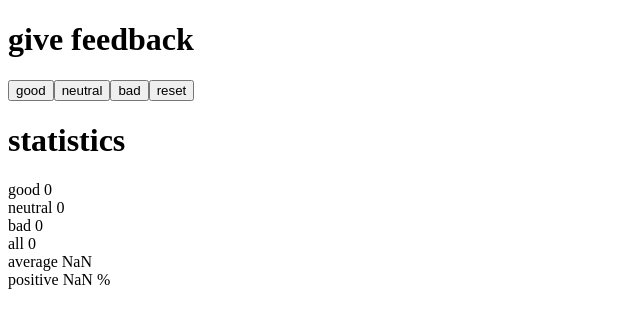
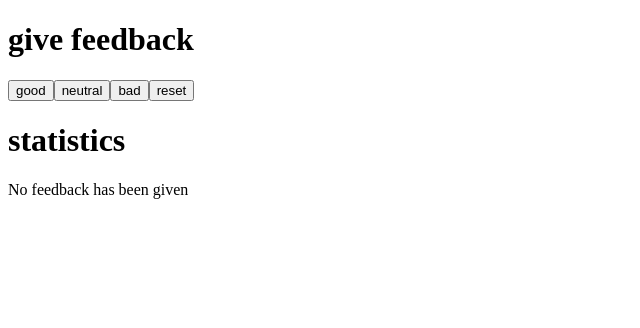
Before and after one commit to andhogan/Code-Practice, a React (Vite) app in the folder Coursework/fullstackopen/part1/unicafe/: page / in a window 1280 px wide. Shown: the top 328 px of the page, without its empty margins (0-640 px from the left). Built offline with nearby package versions, Linux system fonts and the light colour scheme.

Commit message:
1.9: unicafe step 4
Signed-off-by: ahogan2 <ahogan2@blueorigin.com>

```diff
--- a/Coursework/fullstackopen/part1/unicafe/src/App.jsx
+++ b/Coursework/fullstackopen/part1/unicafe/src/App.jsx
@@ -8,6 +8,18 @@ const Statistics = ({ good, neutral, bad }) => {
   let all = good+neutral+bad
   let average = (good-bad)/(all)
   let positive = ((good/all) * 100).toString() + ' %'
+
+  // display no feedback if none have been given,
+  // else fall down to return statistics
+  if (all === 0) {
+    return (
+      <div>
+        <Header text='statistics'/>
+        No feedback has been given
+      </div>
+    )
+  }
+
   return (
     <div>
       <Header text='statistics'/>
```
